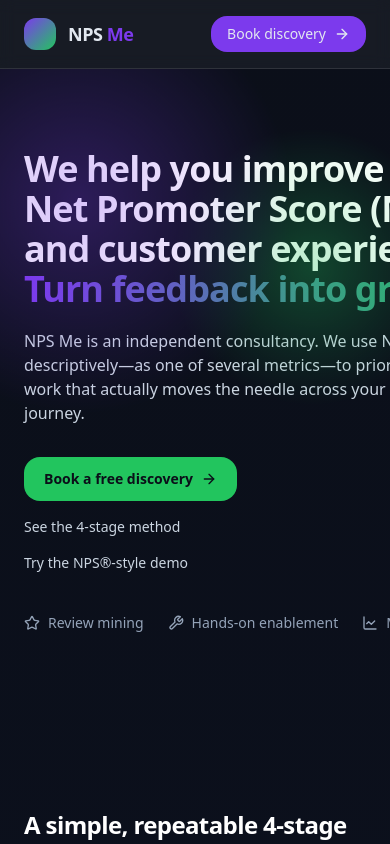
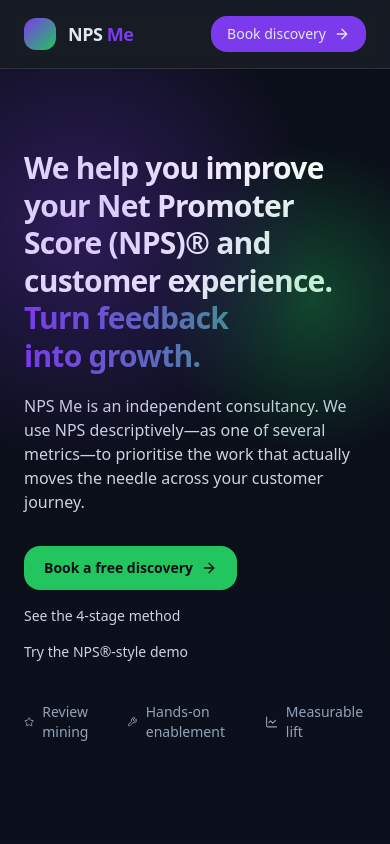
Before and after one commit to CasparRitchie/npsme-site, a React (Vite) app: page / in a window 390 px wide. Shown: the top 844 px of the page. Built offline with nearby package versions, Linux system fonts and the light colour scheme; no server answers.

Commit message:
Upade layout for mobile

```diff
--- a/src/NpsMeLanding.jsx
+++ b/src/NpsMeLanding.jsx
@@ -264,10 +264,10 @@ export default function NpsMeLanding() {
   initial={{ opacity: 0, y: 10 }}
   animate={{ opacity: 1, y: 0 }}
   transition={{ duration: 0.6 }}
-              className="text-4xl md:text-5xl font-semibold tracking-tight text-white"
+  className="text-3xl sm:text-4xl md:text-5xl leading-tight text-balance break-words font-semibold tracking-tight text-white"
 >
-              We help you improve your <span className="whitespace-nowrap">Net Promoter Score (NPS)®</span> and customer experience.{" "}
-              <span className="text-transparent bg-clip-text bg-gradient-to-r from-[#7C3AED] to-[#22C55E]">
+  We help you improve your <span className="md:whitespace-nowrap">Net Promoter Score (NPS)®</span> and customer experience.
+  <span className="block sm:inline text-transparent bg-clip-text bg-gradient-to-r from-[#7C3AED] to-[#22C55E]">
     Turn feedback into growth.
   </span>
 </motion.h1>
```
Lines whose indentation alone changed are shown as unchanged.
